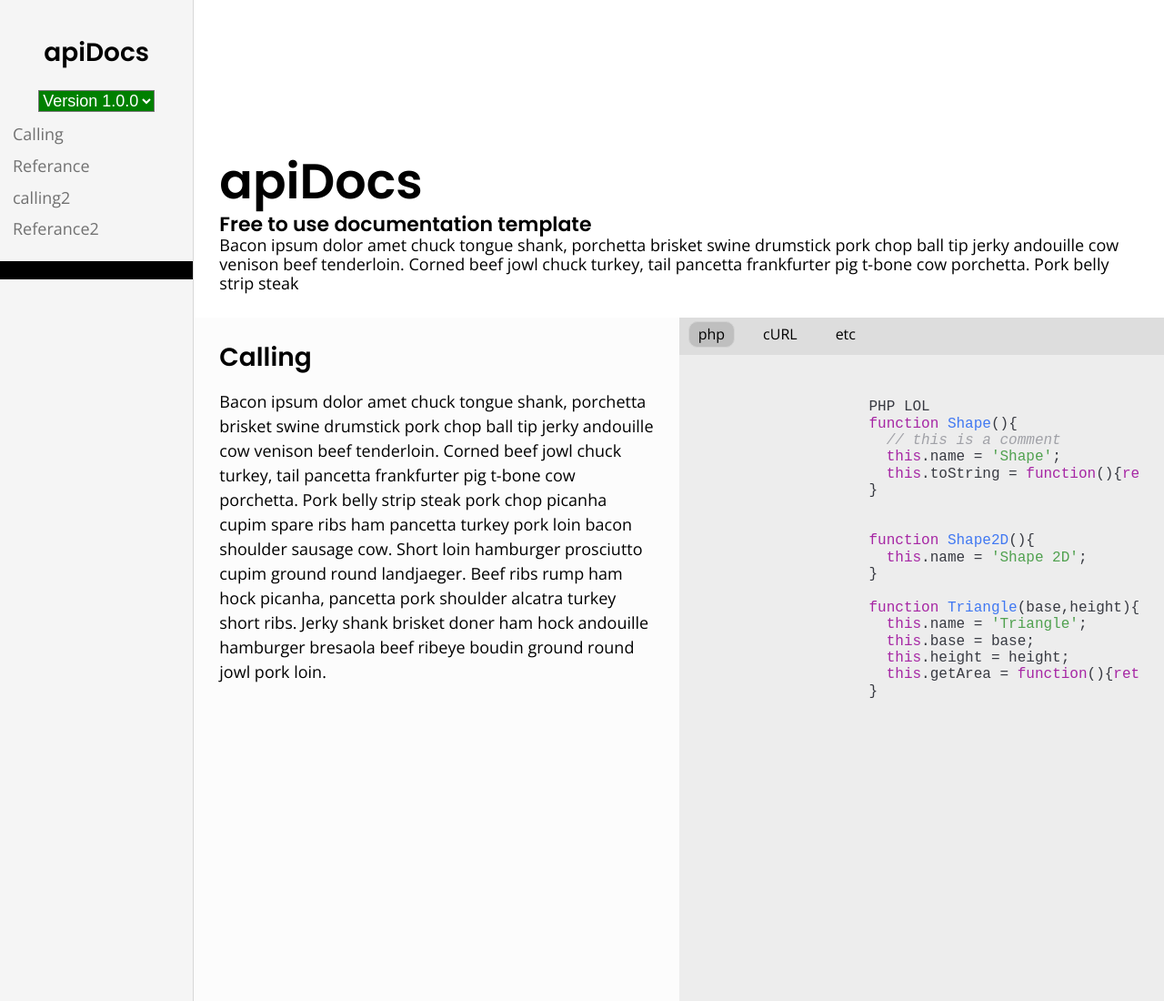
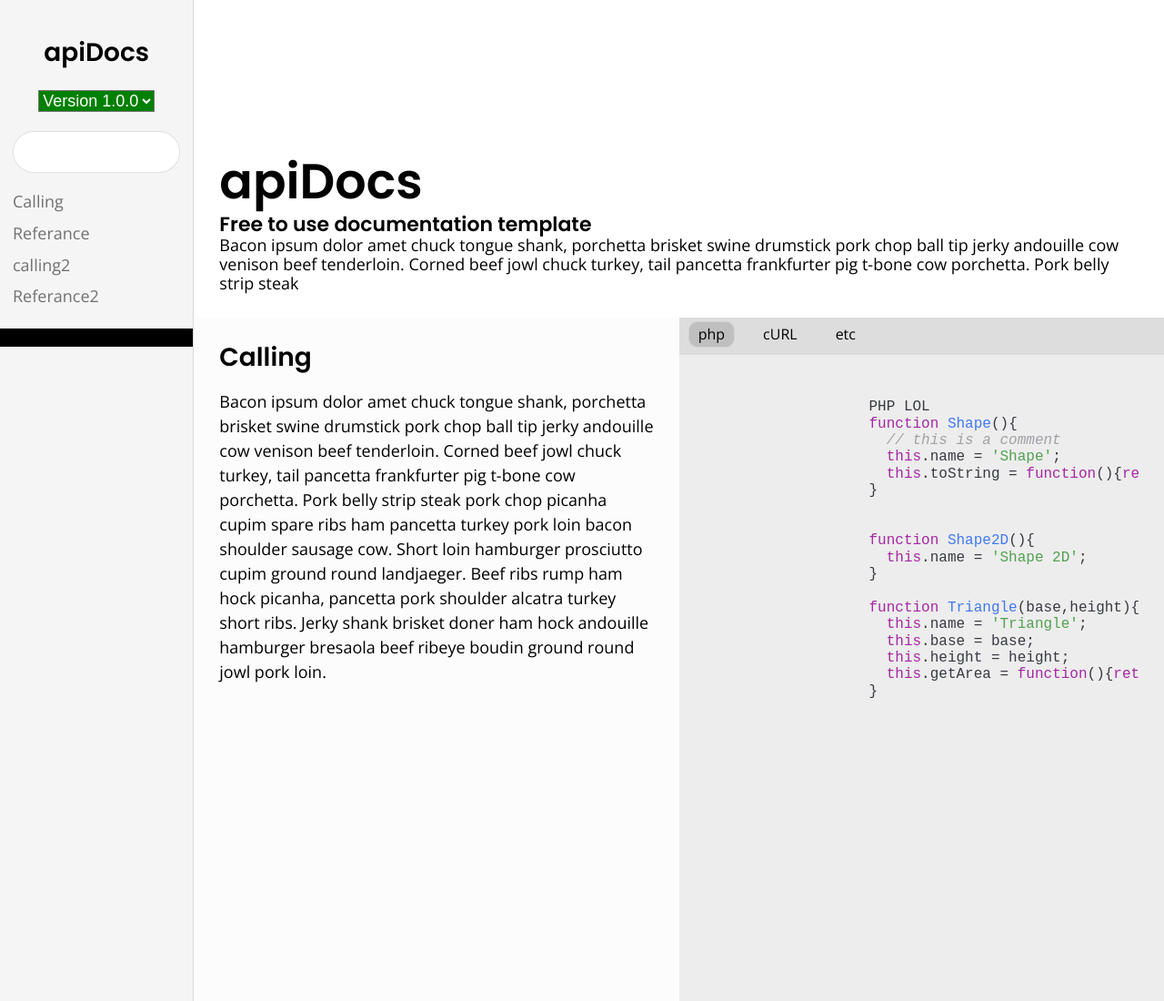
Before and after one commit to SimonFricker/apiDocs, a website: page docs/index.html in a window 1280 px wide. Shown: the top 1100 px of the page at 91% size. Drawn offline with nearby package versions, Linux system fonts and the light colour scheme.

Commit message:
Updated js

```diff
--- a/docs/assets/js/apiDocs.js
+++ b/docs/assets/js/apiDocs.js
@@ -162,52 +162,14 @@ $(document).ready(function(){
 })
 
 
-//
-//
-// $(document).ready(function(){
-//
-// 	$('ul.tabs li').click(function(){
-// 		var tab_id = $(this).attr('data-tab');
-//
-//     $('ul.tabs li').removeClass('current');
-//     $('.tab-content').removeClass('current');
-//
-//
-//       $('ul.tabs li').find("[data-tab='" + tab_id + "']").addClass('current');
-//       // $("."+tab_id).find("[data-tab='" + tab_id + "']").addClass('current');
-//
-// 		// $(this).addClass('current');
-// 		$("."+tab_id).addClass('current');
-// 	})
-//
-// })
+// Language tabs
 
 $(document).ready(function(){
-
 	$('ul.tabs li').click(function(){
 		var tab_id = $(this).attr('data-tab');
-
 		$('ul.tabs li').removeClass('current');
 		$('.tab-content').removeClass('current');
-
-		$(this).addClass('current');
 		$('[data-tab="'+tab_id+'"]').addClass('current');
+    $("."+tab_id).addClass('current');
 	})
-
 })
-
-
-//
-// $(document).ready(function(){
-//
-// 	$('ul.tabs li').click(function(){
-// 		var tab_id = $(this).attr('data-tab');
-//
-// 		$('ul.tabs li').removeClass('current');
-// 		$('.tab-content').removeClass('current');
-//
-// 		$(this).addClass('current');
-// 		$("#"+tab_id).addClass('current');
-// 	})
-//
-// })
--- a/docs/index.html
+++ b/docs/index.html
@@ -26,6 +26,10 @@
               <option>Version 1.0.4</option>
             </select>
 
+          </div>
+
+          <div class="search">
+            <input type="text" class="search" id="docs-search" />
           </div>
           <div class="docsNav">
             <ul>
--- a/src/js/apiDocs.js
+++ b/src/js/apiDocs.js
@@ -149,52 +149,14 @@ $(document).ready(function(){
 })
 
 
-//
-//
-// $(document).ready(function(){
-//
-// 	$('ul.tabs li').click(function(){
-// 		var tab_id = $(this).attr('data-tab');
-//
-//     $('ul.tabs li').removeClass('current');
-//     $('.tab-content').removeClass('current');
-//
-//
-//       $('ul.tabs li').find("[data-tab='" + tab_id + "']").addClass('current');
-//       // $("."+tab_id).find("[data-tab='" + tab_id + "']").addClass('current');
-//
-// 		// $(this).addClass('current');
-// 		$("."+tab_id).addClass('current');
-// 	})
-//
-// })
+// Language tabs
 
 $(document).ready(function(){
-
 	$('ul.tabs li').click(function(){
 		var tab_id = $(this).attr('data-tab');
-
 		$('ul.tabs li').removeClass('current');
 		$('.tab-content').removeClass('current');
-
-		$(this).addClass('current');
 		$('[data-tab="'+tab_id+'"]').addClass('current');
+    $("."+tab_id).addClass('current');
 	})
-
 })
-
-
-//
-// $(document).ready(function(){
-//
-// 	$('ul.tabs li').click(function(){
-// 		var tab_id = $(this).attr('data-tab');
-//
-// 		$('ul.tabs li').removeClass('current');
-// 		$('.tab-content').removeClass('current');
-//
-// 		$(this).addClass('current');
-// 		$("#"+tab_id).addClass('current');
-// 	})
-//
-// })
--- a/src/scss/_main.scss
+++ b/src/scss/_main.scss
@@ -36,6 +36,25 @@ body{
         text-align: center;
         padding: $basePadding*3 $basePadding $basePadding;
 
+      }
+
+      .search{
+        display: block;
+        padding: $basePadding;
+        input{
+          font-size: 1.4rem;
+          border-radius: 4rem;
+          margin: 0 auto;
+          border: 1px solid $textDarkDivider;
+          height: 4.6rem;
+          width: 100%;
+          outline: none;
+
+          &:hover, :focus{
+            border: 1px solid $themeColor;
+            outline: none;
+          }
+        }
       }
 
       .version{
```
Also changed, not shown: docs/assets/css/apiDocs.css.
